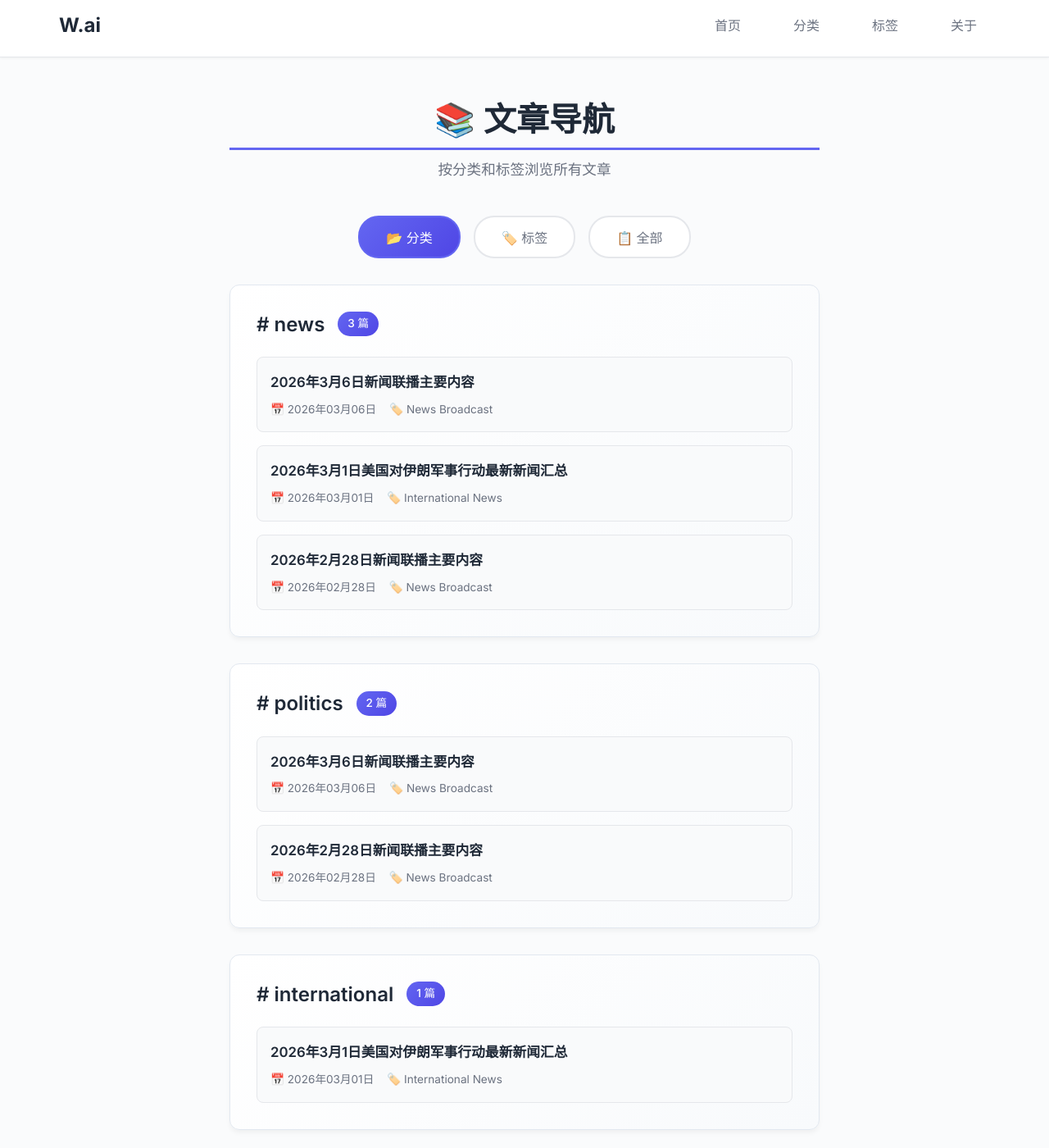
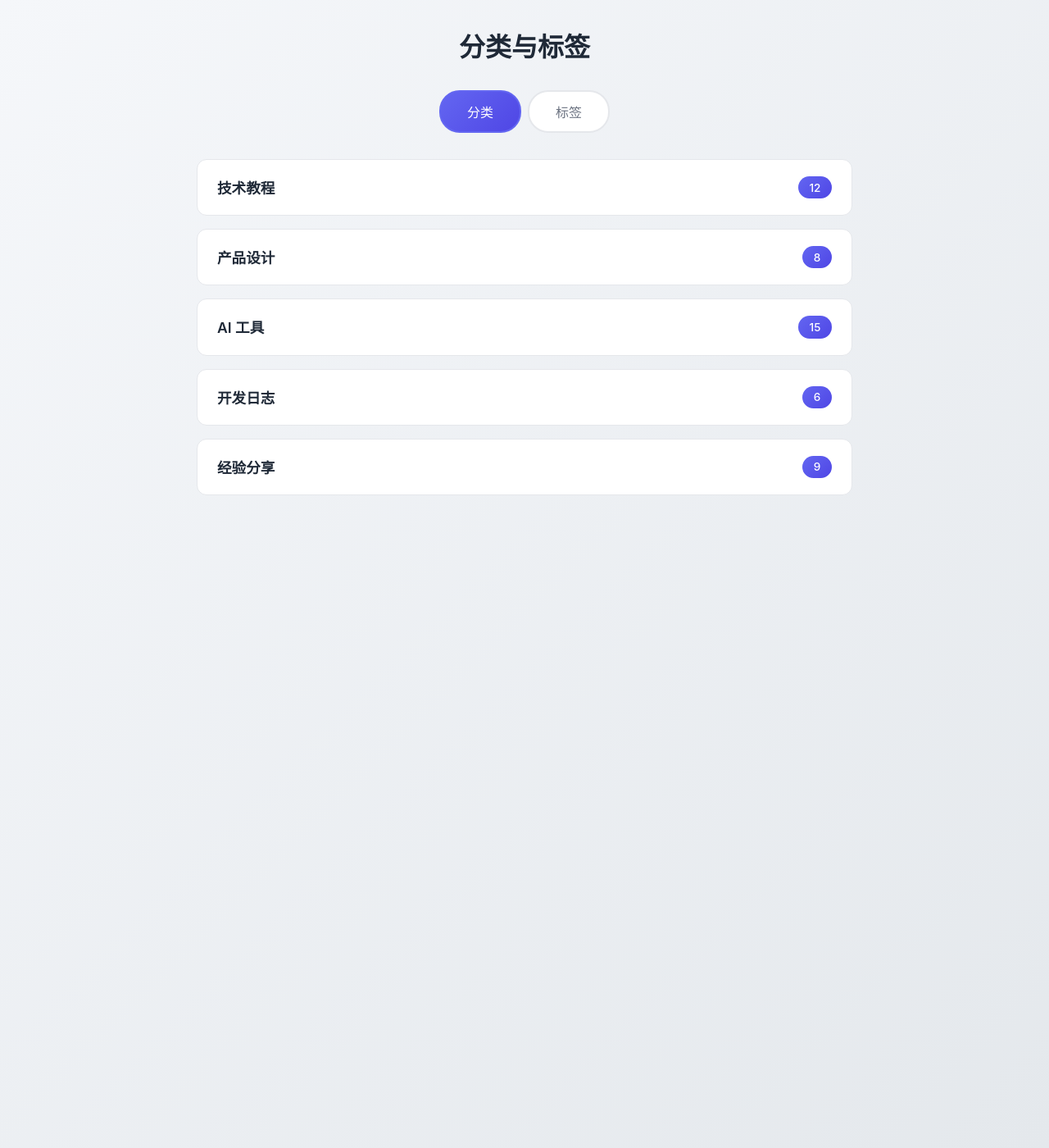
Before and after one commit to wujiaming88/wujiaming88.github.io, a Jekyll site: the page taxonomy.html, which Jekyll copies as it is, in a window 1280 px wide and 1400 px high. Shown: the whole window at 82% size. Built offline with Jekyll 4.4.1, drawn with Linux system fonts in a browser that asks for light colours; some of the changed text lies outside the part shown.

Commit message:
Add taxonomy merge page

```diff
--- a/taxonomy.html
+++ b/taxonomy.html
@@ -1,38 +1,41 @@
----
-layout: default
-title: 分类与标签
-permalink: /taxonomy/
----
+<!DOCTYPE html>
+<html lang="zh-CN">
+<head>
+    <meta charset="UTF-8">
+    <meta name="viewport" content="width=device-width, initial-scale=1.0">
+    <title>分类与标签</title>
+    <style>
+        * {
+            margin: 0;
+            padding: 0;
+            box-sizing: border-box;
+        }
 
-<style>
-/* 页面统一配色 */
-.taxonomy-page {
-    max-width: 900px;
-    margin: 0 auto;
+        body {
+            font-family: -apple-system, BlinkMacSystemFont, 'Segoe UI', Roboto, 'Helvetica Neue', Arial, sans-serif;
+            background: linear-gradient(135deg, #f5f7fa 0%, #e4e8ec 100%);
+            min-height: 100vh;
             padding: 2rem 1rem;
         }
 
-.page-title {
-    font-size: 2.5rem;
-    color: #1f2937;
-    margin-bottom: 0.5rem;
-    text-align: center;
+        .container {
+            max-width: 800px;
+            margin: 0 auto;
         }
 
-.page-subtitle {
+        .page-title {
+            font-size: 2rem;
+            color: #1f2937;
             text-align: center;
-    color: #6b7280;
-    margin-bottom: 2.5rem;
-    font-size: 1.1rem;
+            margin-bottom: 2rem;
         }
 
-/* 标签切换器 */
+        /* Tab 切换器 */
         .tab-nav {
             display: flex;
             justify-content: center;
-    gap: 1rem;
+            gap: 0.5rem;
             margin-bottom: 2rem;
-    flex-wrap: wrap;
         }
 
         .tab-btn {
@@ -58,352 +61,146 @@ permalink: /taxonomy/
             border-color: #6366f1;
         }
 
-/* 内容卡片 */
-.content-card {
-    background: linear-gradient(135deg, #ffffff 0%, #f8fafc 100%);
-    border: 1px solid #e2e8f0;
+        /* 卡片列表 */
+        .card-grid {
+            display: grid;
+            gap: 1rem;
+        }
+
+        .taxonomy-card {
+            background: white;
+            border: 1px solid #e5e7eb;
             border-radius: 12px;
-    padding: 2rem;
-    margin-bottom: 2rem;
-    box-shadow: 0 4px 6px -1px rgba(0, 0, 0, 0.05);
+            padding: 1.25rem 1.5rem;
+            display: flex;
+            justify-content: space-between;
+            align-items: center;
             transition: all 0.3s ease;
         }
 
-.content-card:hover {
-    box-shadow: 0 10px 25px -5px rgba(99, 102, 241, 0.15);
+        .taxonomy-card:hover {
             border-color: #c7d2fe;
+            box-shadow: 0 4px 12px rgba(99, 102, 241, 0.15);
+            transform: translateY(-2px);
         }
 
-.content-card.hidden {
-    display: none;
+        .card-name {
+            font-size: 1.1rem;
+            font-weight: 600;
+            color: #1f2937;
         }
 
-/* 分类样式 */
-.category-header {
-    display: flex;
-    align-items: center;
-    gap: 1rem;
-    margin-bottom: 1.5rem;
-    flex-wrap: wrap;
-}
-
-.category-header h2 {
-    color: #1f2937;
-    font-size: 1.5rem;
-    border: none;
-    padding: 0;
-    margin: 0;
-}
-
-.category-count {
+        .card-count {
             background: linear-gradient(135deg, #6366f1 0%, #4f46e5 100%);
             color: white;
-    padding: 0.25rem 0.75rem;
+            padding: 0.35rem 0.85rem;
             border-radius: 20px;
             font-size: 0.85rem;
             font-weight: 500;
         }
 
-.category-list {
-    list-style: none;
-    padding: 0;
-    margin: 0;
-    display: grid;
-    gap: 1rem;
+        .view-section {
+            display: none;
         }
 
-.category-list li {
-    padding: 1rem;
-    background: #f9fafb;
-    border: 1px solid #e5e7eb;
-    border-radius: 8px;
-    transition: all 0.2s ease;
-}
-
-.category-list li:hover {
-    border-color: #c7d2fe;
-    transform: translateY(-2px);
-}
-
-.category-list a {
-    color: #1f2937;
-    text-decoration: none;
-    font-weight: 600;
-    font-size: 1.05rem;
-    transition: color 0.2s ease;
-}
-
-.category-list a:hover {
-    color: #6366f1;
-}
-
-.category-meta {
-    display: flex;
-    flex-wrap: wrap;
-    gap: 1rem;
-    margin-top: 0.5rem;
-    font-size: 0.85rem;
-    color: #6b7280;
-}
-
-/* 标签样式 */
-.tag-cloud-card {
-    background: linear-gradient(135deg, #f5f3ff 0%, #ede9fe 100%);
-    border: 1px solid #c7d2fe;
-    border-radius: 12px;
-    padding: 1.5rem;
-    margin-bottom: 2rem;
-}
-
-.tag-cloud-card h3 {
-    color: #1f2937;
-    font-size: 1.1rem;
-    margin-bottom: 1rem;
-}
-
-.cloud-tag {
-    color: #6366f1;
-    text-decoration: none;
-    padding: 0.5rem 1rem;
-    background: white;
-    border: 1px solid #e0e7ff;
-    border-radius: 20px;
-    font-size: 0.9rem;
-    transition: all 0.2s ease;
-    display: inline-flex;
-    align-items: center;
-    gap: 0.5rem;
-    margin: 0.25rem;
-}
-
-.cloud-tag:hover {
-    background: #6366f1;
-    color: white;
-    border-color: #6366f1;
-    transform: translateY(-2px);
-}
-
-.tag-count-badge {
-    background: rgba(99, 102, 241, 0.15);
-    color: #6366f1;
-    padding: 0.15rem 0.5rem;
-    border-radius: 10px;
-    font-size: 0.75rem;
-}
-
-.tag-section {
-    margin-bottom: 2rem;
-}
-
-.tag-header {
-    display: flex;
-    align-items: center;
-    gap: 1rem;
-    margin-bottom: 1rem;
-    flex-wrap: wrap;
-}
-
-.tag-header h2 {
-    color: #1f2937;
-    font-size: 1.4rem;
-    border-bottom: none;
-    padding: 0;
-    margin: 0;
-}
-
-.tag-post-item {
-    padding: 1rem;
-    background: #f9fafb;
-    border: 1px solid #e5e7eb;
-    border-radius: 8px;
-    margin-bottom: 0.75rem;
-    transition: all 0.2s ease;
-}
-
-.tag-post-item:hover {
-    border-color: #c7d2fe;
-    transform: translateX(4px);
-}
-
-.tag-post-item a {
-    color: #1f2937;
-    text-decoration: none;
-    font-weight: 500;
-    transition: color 0.2s ease;
-}
-
-.tag-post-item a:hover {
-    color: #6366f1;
-}
-
-.tag-post-date {
-    font-size: 0.8rem;
-    color: #9ca3af;
-    margin-top: 0.25rem;
+        .view-section.active {
             display: block;
         }
+    </style>
+</head>
+<body>
+    <div class="container">
+        <h1 class="page-title">分类与标签</h1>
 
-/* 空状态 */
-.empty-state {
-    text-align: center;
-    padding: 3rem;
-    color: #6b7280;
-}
-
-/* 快速导航 */
-.quick-nav {
-    background: linear-gradient(135deg, #f0fdf4 0%, #dcfce7 100%);
-    border: 1px solid #bbf7d0;
-    border-radius: 12px;
-    padding: 1.5rem;
-    margin-top: 2rem;
-}
-
-.quick-nav h3 {
-    color: #1f2937;
-    font-size: 1.1rem;
-    margin-bottom: 1rem;
-}
-
-.quick-nav-links {
-    display: flex;
-    flex-wrap: wrap;
-    gap: 0.75rem;
-}
-
-.quick-nav-link {
-    color: #16a34a;
-    text-decoration: none;
-    padding: 0.5rem 1rem;
-    background: white;
-    border: 1px solid #bbf7d0;
-    border-radius: 20px;
-    font-size: 0.9rem;
-    transition: all 0.2s ease;
-}
-
-.quick-nav-link:hover {
-    background: #16a34a;
-    color: white;
-    border-color: #16a34a;
-}
-</style>
-
-<div class="taxonomy-page">
-    <h1 class="page-title">📚 文章导航</h1>
-    <p class="page-subtitle">按分类和标签浏览所有文章</p>
-
-    <!-- 标签切换 -->
+        <!-- Tab 按钮 -->
         <div class="tab-nav">
-        <button class="tab-btn active" onclick="showTab('categories')">📂 分类</button>
-        <button class="tab-btn" onclick="showTab('tags')">🏷️ 标签</button>
-        <button class="tab-btn" onclick="showTab('all')">📋 全部</button>
+            <button class="tab-btn active" onclick="switchTab('categories')">分类</button>
+            <button class="tab-btn" onclick="switchTab('tags')">标签</button>
         </div>
 
-    <!-- 分类视图 -->
-    <div id="categories-view">
-        {% for category in site.categories %}
-        <div class="content-card" data-category="{{ category[0] | slugify }}">
-            <div class="category-header">
-                <h2># {{ category[0] }}</h2>
-                <span class="category-count">{{ category[1].size }} 篇</span>
+        <!-- 分类列表 -->
+        <div id="categories" class="view-section active">
+            <div class="card-grid">
+                <div class="taxonomy-card">
+                    <span class="card-name">技术教程</span>
+                    <span class="card-count">12</span>
                 </div>
-            <ul class="category-list">
-                {% for post in category[1] %}
-                <li>
-                    <a href="{{ post.url | relative_url }}">{{ post.title }}</a>
-                    <div class="category-meta">
-                        <span>📅 {{ post.date | date: '%Y年%m月%d日' }}</span>
-                        {% if post.tags %}
-                        <span>🏷️ {{ post.tags | first }}</span>
-                        {% endif %}
+                <div class="taxonomy-card">
+                    <span class="card-name">产品设计</span>
+                    <span class="card-count">8</span>
                 </div>
-                </li>
-                {% endfor %}
-            </ul>
+                <div class="taxonomy-card">
+                    <span class="card-name">AI 工具</span>
+                    <span class="card-count">15</span>
                 </div>
-        {% endfor %}
+                <div class="taxonomy-card">
+                    <span class="card-name">开发日志</span>
+                    <span class="card-count">6</span>
                 </div>
-
-    <!-- 标签视图 -->
-    <div id="tags-view" style="display: none;">
-        <!-- 标签云 -->
-        <div class="tag-cloud-card">
-            <h3>🏷️ 标签云</h3>
-            <div>
-                {% assign sorted_tags = site.tags | sort %}
-                {% for tag in sorted_tags %}
-                <a href="#tag-{{ tag[0] | slugify }}" class="cloud-tag">
-                    #{{ tag[0] }}
-                    <span class="tag-count-badge">{{ tag[1].size }}</span>
-                </a>
-                {% endfor %}
+                <div class="taxonomy-card">
+                    <span class="card-name">经验分享</span>
+                    <span class="card-count">9</span>
+                </div>
             </div>
         </div>
 
-        <!-- 标签文章列表 -->
-        {% for tag in sorted_tags %}
-        <div class="tag-section" id="tag-{{ tag[0] | slugify }}">
-            <div class="content-card">
-                <div class="tag-header">
-                    <h2># {{ tag[0] }}</h2>
-                    <span class="category-count">{{ tag[1].size }} 篇</span>
+        <!-- 标签列表 -->
+        <div id="tags" class="view-section">
+            <div class="card-grid">
+                <div class="taxonomy-card">
+                    <span class="card-name">JavaScript</span>
+                    <span class="card-count">18</span>
                 </div>
-                {% for post in tag[1] %}
-                <div class="tag-post-item">
-                    <a href="{{ post.url | relative_url }}">{{ post.title }}</a>
-                    <span class="tag-post-date">📅 {{ post.date | date: '%Y年%m月%d日' }}</span>
+                <div class="taxonomy-card">
+                    <span class="card-name">Python</span>
+                    <span class="card-count">14</span>
                 </div>
-                {% endfor %}
+                <div class="taxonomy-card">
+                    <span class="card-name">AI</span>
+                    <span class="card-count">22</span>
                 </div>
+                <div class="taxonomy-card">
+                    <span class="card-name">ChatGPT</span>
+                    <span class="card-count">10</span>
                 </div>
-        {% endfor %}
+                <div class="taxonomy-card">
+                    <span class="card-name">前端</span>
+                    <span class="card-count">16</span>
                 </div>
-
-    <!-- 快速导航 -->
-    <div class="quick-nav">
-        <h3>⚡ 快速导航</h3>
-        <div class="quick-nav-links">
-            {% for category in site.categories %}
-            <a href="#{{ category[0] | slugify }}" class="quick-nav-link">📂 {{ category[0] }}</a>
-            {% endfor %}
-            {% for tag in site.tags limit:10 %}
-            <a href="#tag-{{ tag[0] | slugify }}" class="quick-nav-link">🏷️ {{ tag[0] }}</a>
-            {% endfor %}
+                <div class="taxonomy-card">
+                    <span class="card-name">后端</span>
+                    <span class="card-count">11</span>
+                </div>
+                <div class="taxonomy-card">
+                    <span class="card-name">DevOps</span>
+                    <span class="card-count">7</span>
+                </div>
+                <div class="taxonomy-card">
+                    <span class="card-name">效率工具</span>
+                    <span class="card-count">13</span>
+                </div>
             </div>
         </div>
     </div>
 
     <script>
-function showTab(tab) {
+        function switchTab(tabName) {
             // 隐藏所有视图
-    document.getElementById('categories-view').style.display = 'none';
-    document.getElementById('tags-view').style.display = 'none';
+            document.querySelectorAll('.view-section').forEach(section => {
+                section.classList.remove('active');
+            });
 
-    // 更新按钮状态
-    document.querySelectorAll('.tab-btn').forEach(btn => btn.classList.remove('active'));
-    event.target.classList.add('active');
+            // 移除所有按钮的 active 状态
+            document.querySelectorAll('.tab-btn').forEach(btn => {
+                btn.classList.remove('active');
+            });
 
             // 显示选中的视图
-    if (tab === 'categories') {
-        document.getElementById('categories-view').style.display = 'block';
-    } else if (tab === 'tags') {
-        document.getElementById('tags-view').style.display = 'block';
-    } else {
-        // 全部：显示两个视图
-        document.getElementById('categories-view').style.display = 'block';
-        document.getElementById('tags-view').style.display = 'block';
+            document.getElementById(tabName).classList.add('active');
+
+            // 给当前按钮添加 active 状态
+            event.target.classList.add('active');
         }
-}
-
-// 平滑滚动
-document.querySelectorAll('a[href^="#"]').forEach(anchor => {
-    anchor.addEventListener('click', function(e) {
-        e.preventDefault();
-        const target = document.querySelector(this.getAttribute('href'));
-        if (target) {
-            target.scrollIntoView({ behavior: 'smooth', block: 'start' });
-        }
-    });
-});
     </script>
+</body>
+</html>
```
Lines whose indentation alone changed are shown as unchanged.
